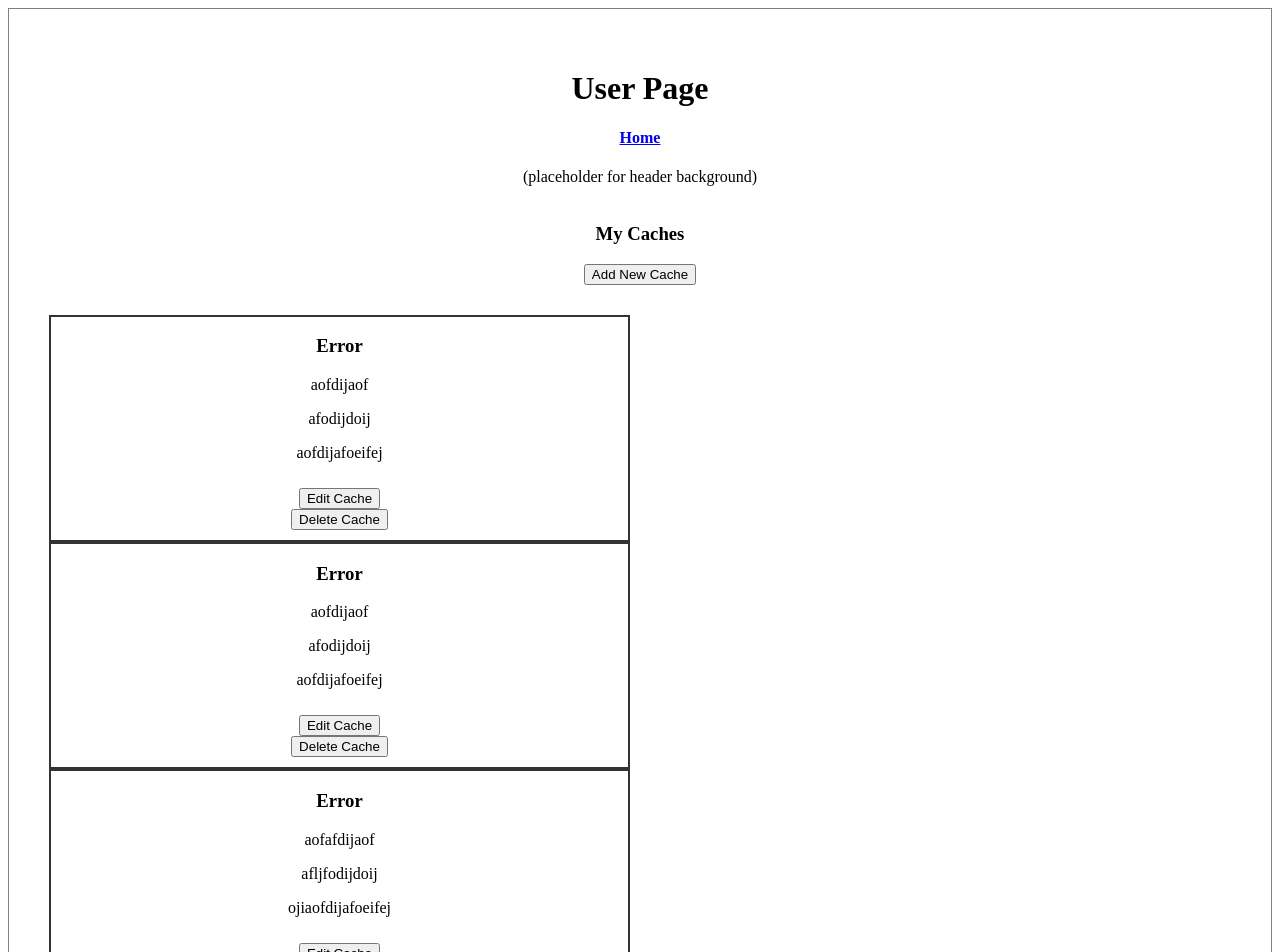
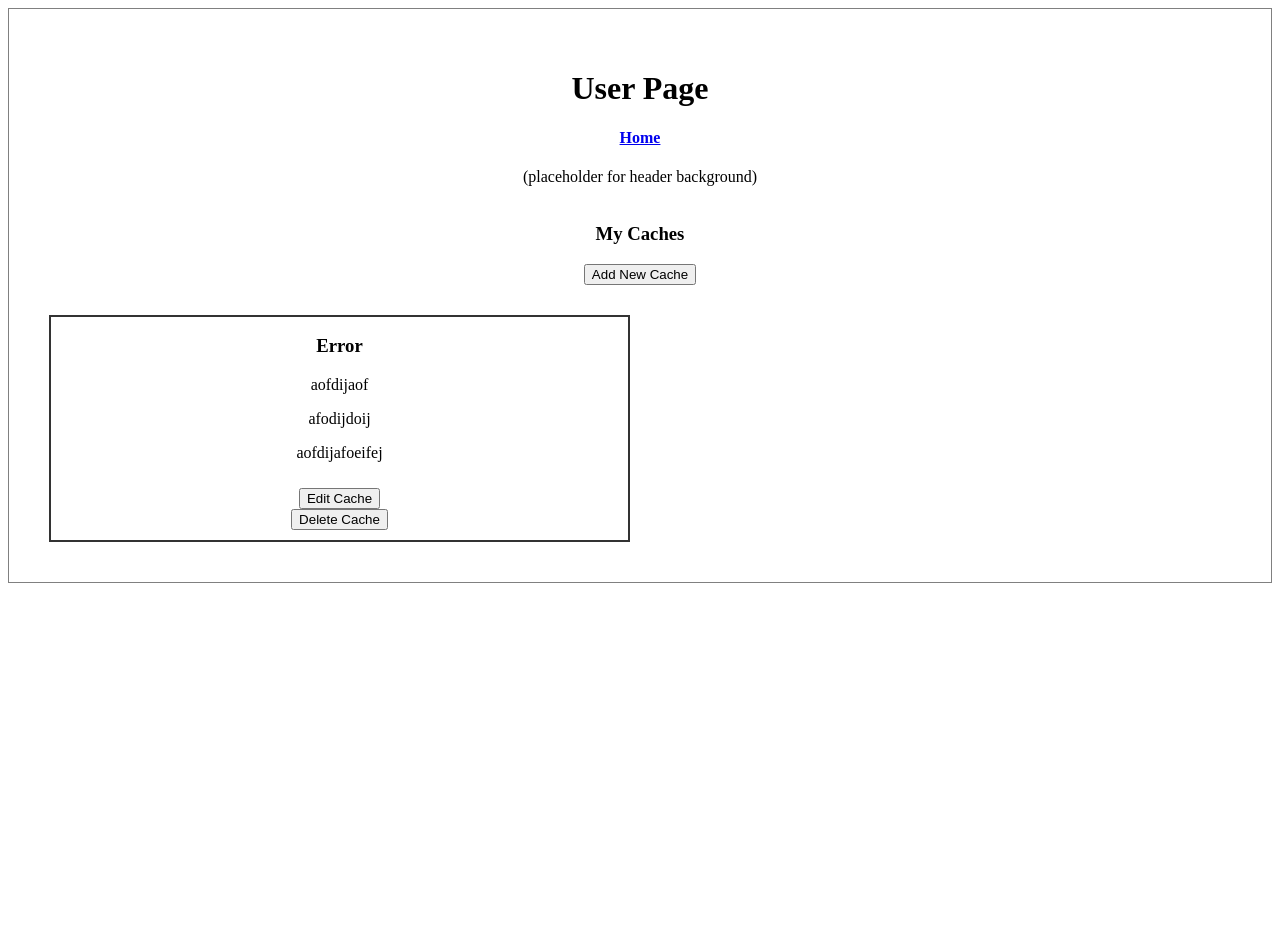
Before and after one commit to triggxl/cacheIT-client, a React (Create React App) app in the folder cache-it/: page /user-page in a window 1280 px wide. Shown: the top 952 px of the page. After the commit the page ends 800 px from the top, so only its background shows below. Built offline with nearby package versions, Linux system fonts and the light colour scheme.

Commit message:
fixed delete to reroute to user-page

```diff
--- a/cache-it/src/App.js
+++ b/cache-it/src/App.js
@@ -22,22 +22,6 @@ class App extends React.Component {
           cncCode: 'aofdijaof',
           cncNotes: 'afodijdoij',
           cncLinks: 'aofdijafoeifej'
-
-        },
-        {
-          id: '1234',
-          cncTitle: 'Error',
-          cncCode: 'aofdijaof',
-          cncNotes: 'afodijdoij',
-          cncLinks: 'aofdijafoeifej'
-
-        },
-        {
-          id: '12345',
-          cncTitle: 'Error',
-          cncCode: 'aofafdijaof',
-          cncNotes: 'afljfodijdoij',
-          cncLinks: 'ojiaofdijafoeifej'
 
         }
       ]
```
